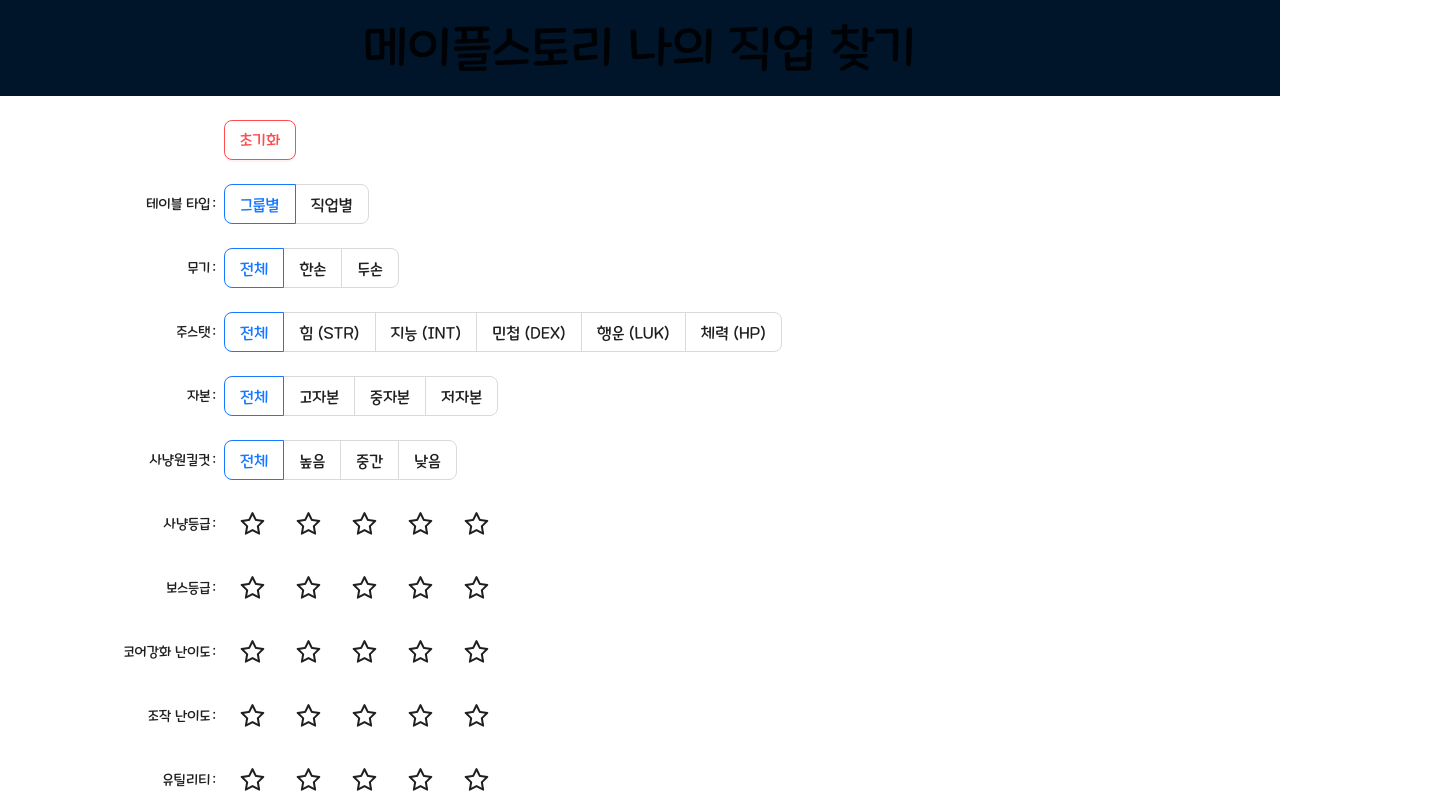
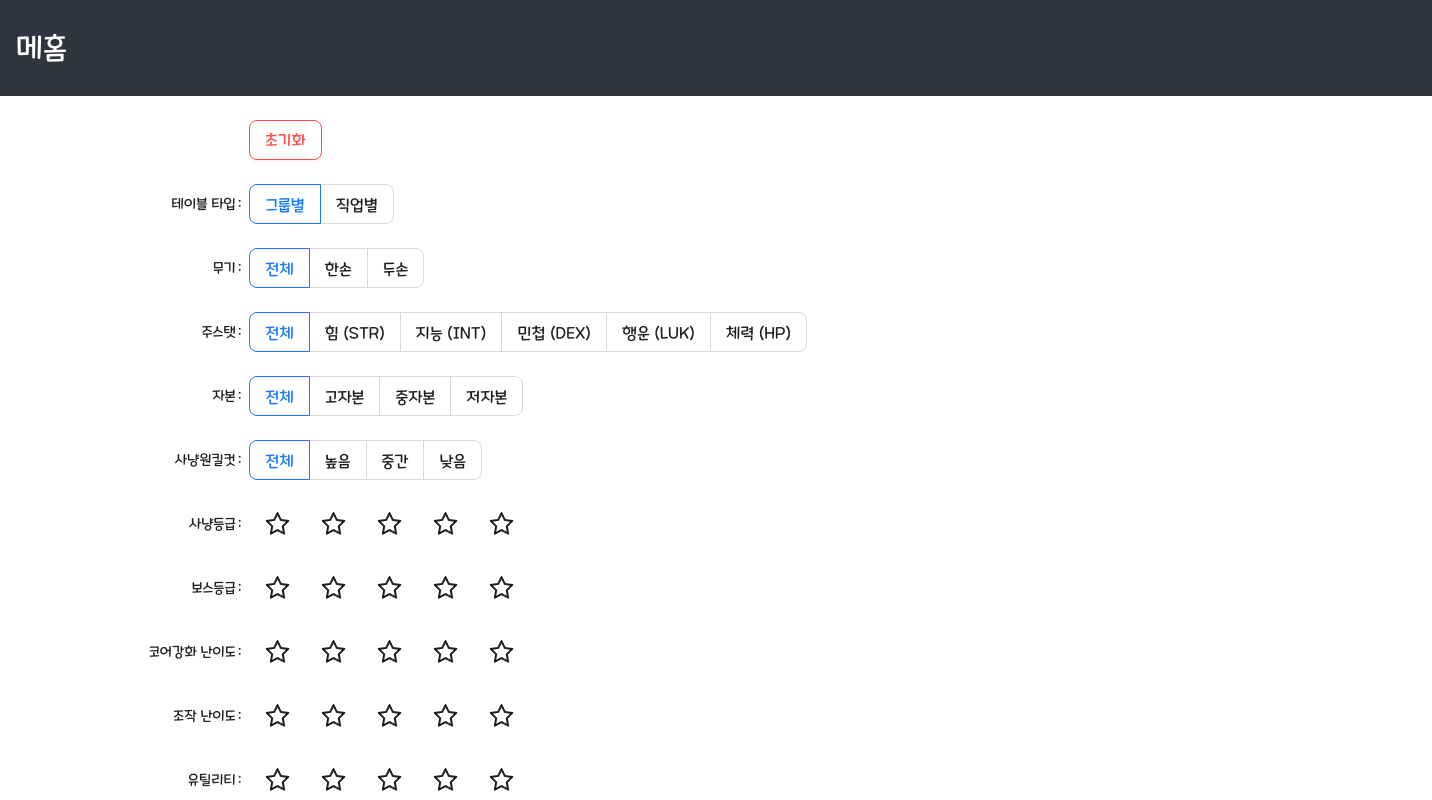
Before and after one commit to Aboa123/maple-home, a React (Create React App) app: page / in a window 1280 px wide. Shown: the top 800 px of the page, 1432 px wide, since content can reach past the window. Built offline with nearby package versions, Linux system fonts and the light colour scheme.

Commit message:
fix: UI상세조정

```diff
--- a/src/view/main/index.tsx
+++ b/src/view/main/index.tsx
@@ -180,12 +180,15 @@
     >
       <Header
         style={{
-          fontSize: 50,
-          textAlign: "center",
+          display: "flex",
+          justifyContent: "center",
+          fontSize: 30,
           padding: 16,
+          backgroundColor: "#30353f",
+          color: "#FFF",
         }}
       >
-        메이플스토리 나의 직업 찾기
+        <div style={{ minWidth: 1400 }}>메홈</div>
       </Header>
       <Content style={{ padding: 16 }}>
         <Form
@@ -413,9 +416,14 @@
         )}
       </Content>
       <Footer
-        style={{ height: 180, paddingTop: 16, backgroundColor: "#ECECDF" }}
+        style={{
+          height: 180,
+          padding: 12,
+          backgroundColor: "#30353f",
+          color: "#FFF",
+        }}
       >
-        <p>Discord Aboa#9076</p>
+        <p>디스코드: Aboa#9076</p>
         <p>오로라 짱손카이저</p>
         <p>유튜브 참고하면서 만들었음</p>
         <p>데이터 수정, 기능추가요청, 오류제보는 디스코드로 부탁드림</p>
```
